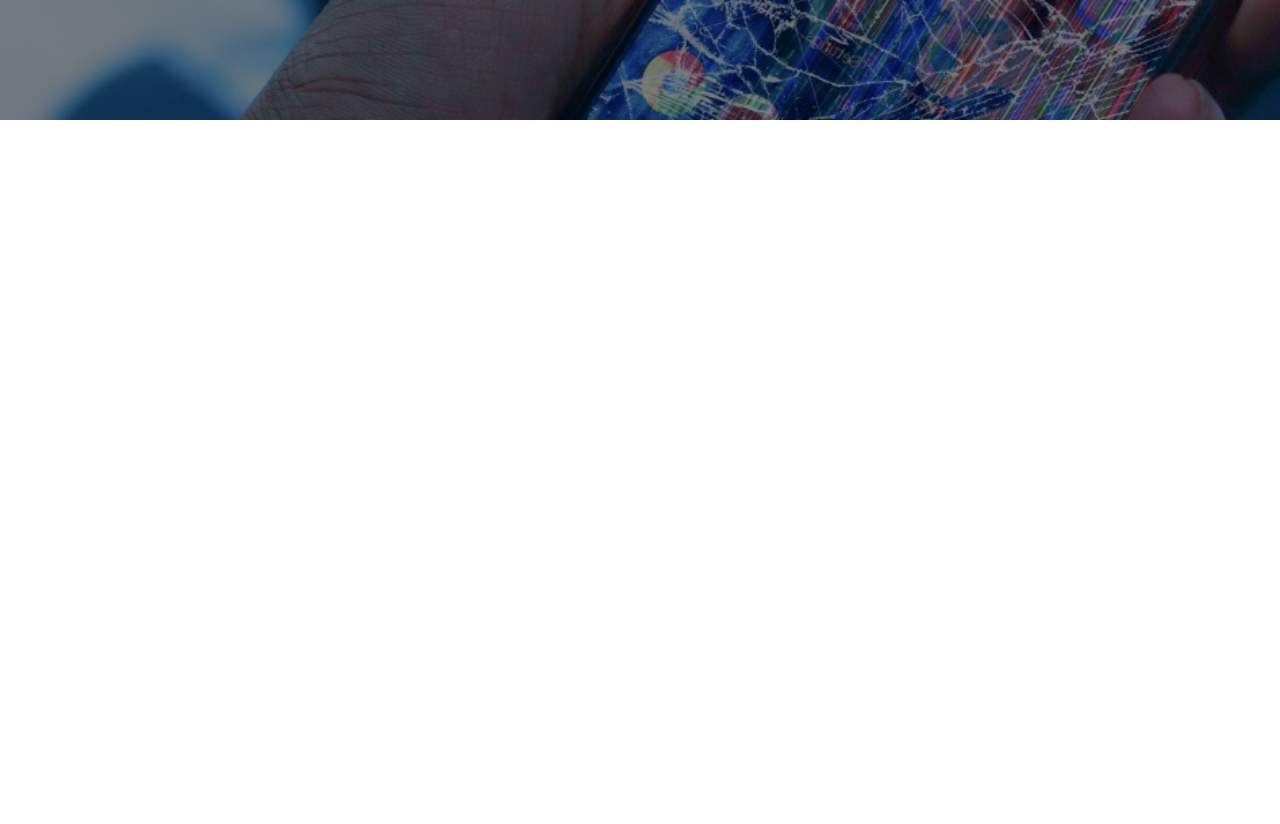
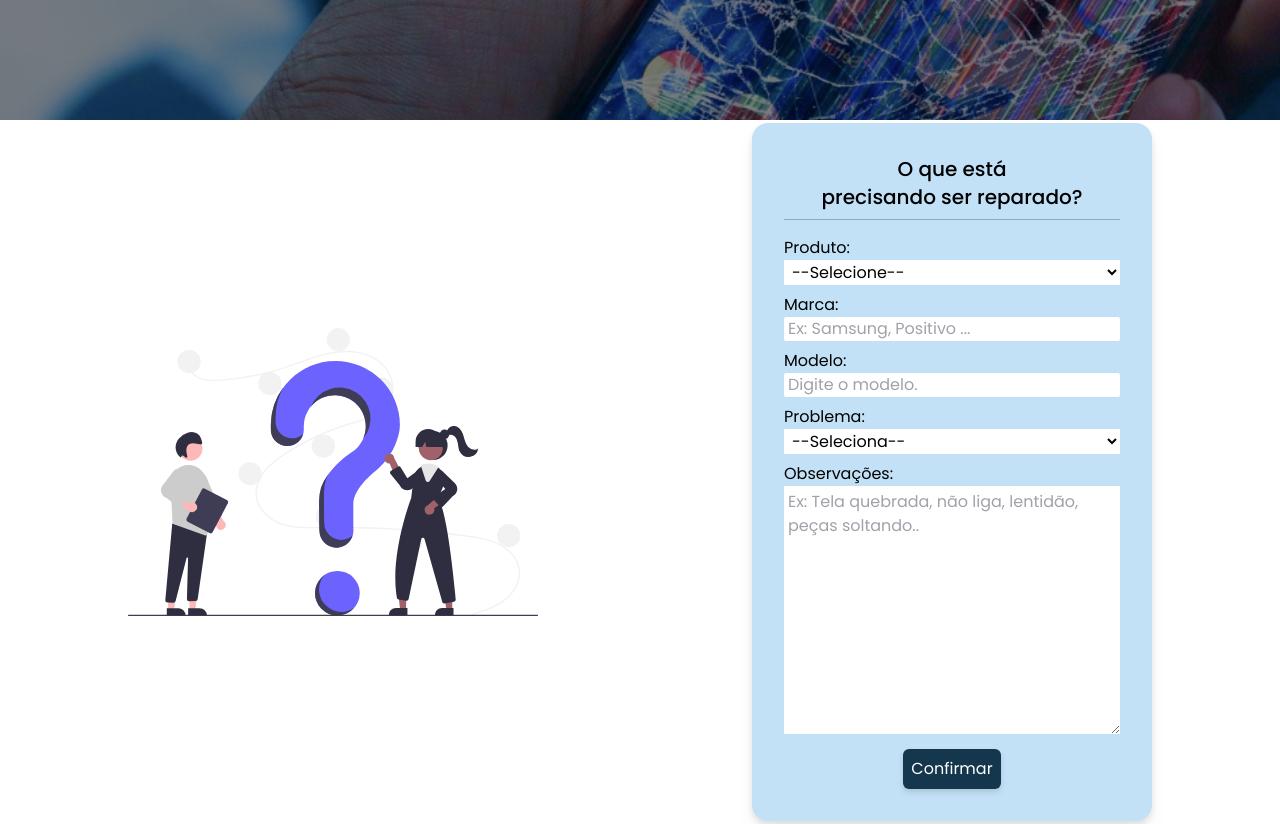
Before and after one commit to JoaoPedroArnaut/ezfix-front-end, a Next.js app: page / in a window 1280 px wide. Shown: the part 680-1504 px from the top of the page. Built offline with nearby package versions, Linux system fonts and the light colour scheme.

Commit message:
section 2

```diff
--- a/src/components/Banner.jsx
+++ b/src/components/Banner.jsx
@@ -9,7 +9,7 @@ const Banner = () => {
                     <div className="p-4 lg:w-3/4 w-full min-w-min rounded-xl">
                         <h1 className="sm:text-4xl lg:text-4xl xl:text-5xl text-xl text-white font-bold mb-4">Está com dificuldade para encontrar uma assistência técnica ideal?</h1>
                         <hr className="text-white sm:w-2/3 text-opacity-25" />
-                        <p className="text-white  lg:text-2xl sm:text-xl xl:text-4xl text-xl  w-full sm:w-3/4 my-4">Nós a EZFix vamos te proporcionar uma busca simples e em poucos passos. Vamos lá?</p>
+                        <p className="text-white lg:text-2xl sm:text-xl xl:text-4xl text-xl  w-full sm:w-3/4 my-4">Nós a EZFix vamos te proporcionar uma busca simples e em poucos passos. Vamos lá?</p>
                         <hr className="text-white sm:w-1/2 text-opacity-25" />
                         <div className="sm:w-2/3 mt-4">
                             <Botao text="Vamos!" claro="true" />
--- a/src/components/Botao.jsx
+++ b/src/components/Botao.jsx
@@ -3,11 +3,11 @@ import React from 'react'
 const Botao = ({claro,text}) => {
     if(claro){
         return (
-            <button className="bg-blue w-full xl:w-60 xl:h-14 lg:w-56 lg:h-12 xl:text-lg sm:w-48 font-medium min-w-min p-2 sm:rounded-md text-white drop-shadow hover:bg-blue-light duration-75">{text}</button>
+            <button className="bg-blue w-full xl:w-60 xl:h-14 lg:w-56 lg:h-12 xl:text-lg sm:w-48 font-medium min-w-min p-2 sm:rounded-md filter drop-shadow-md text-white hover:bg-blue-light duration-75">{text}</button>
         )
     }else{
         return (
-            <button className="bg-blue-dark w-24 min-w-min p-2 rounded-md text-white drop-shadow hover:bg-blue-light duration-75">{text}</button>
+            <button className="bg-blue-dark w-24 min-w-min p-2 rounded-md text-white filter drop-shadow-md hover:bg-blue-light duration-75">{text}</button>
         )
     }
 }
--- /dev/null
+++ b/src/components/ComboBox.jsx
@@ -0,0 +1,15 @@
+import React from 'react'
+import Label from './Label'
+
+const ComboBox = ({label,opicao}) => {
+    return (
+        <div className="pt-2">
+            <Label value={label + ":"}/>
+            <select className="w-full bg-white px-1">
+                <option  value="" key="">{opicao[0]}</option>
+            </select>
+        </div>
+    )
+}
+
+export default ComboBox
--- /dev/null
+++ b/src/components/FormProduto.jsx
@@ -0,0 +1,24 @@
+import React from 'react'
+import ComboBox from "../components/ComboBox"
+import Input from "../components/Input"
+import TextArea from "../components/TextArea"
+import Botao from "../components/Botao"
+
+const FormProduto = () => {
+    return (
+        <div className="bg-blue-light w-full sm:w-96 p-8 h-fit  sm:rounded-2xl filter drop-shadow-lg">
+            <h1 className="text-xl text-center font-medium">O que está <br /> precisando ser reparado?</h1>
+            <hr className="opacity-25 my-2 " />
+            <ComboBox label="Produto" opicao={["--Selecione--", "Celular"]} />
+            <Input label="Marca" placeholder="Ex: Samsung, Positivo ..." />
+            <Input label="Modelo" placeholder="Digite o modelo." />
+            <ComboBox label="Problema" opicao={["--Seleciona--"]} />
+            <TextArea label="Observações" placeholder="Ex: Tela quebrada, não liga, lentidão, peças soltando.." />
+            <div className="w-full flex justify-around mt-2">
+                <Botao text="Confirmar" />
+            </div>
+        </div>
+    )
+}
+
+export default FormProduto
--- /dev/null
+++ b/src/components/Input.jsx
@@ -0,0 +1,13 @@
+import React from 'react'
+import Label from './Label'
+
+const Input = ({label,placeholder}) => {
+    return (
+        <div className="pt-2">
+            <Label value={label + ":"}/>
+            <input className="w-full rounded-sm bg-white px-1" placeholder={placeholder} type="text" />
+        </div>
+    )
+}
+
+export default Input
--- /dev/null
+++ b/src/components/Label.jsx
@@ -0,0 +1,9 @@
+import React from 'react'
+
+const Label = ({value}) => {
+    return (
+        <label className="pt-2">{value}</label>
+    )
+}
+
+export default Label
--- /dev/null
+++ b/src/components/TextArea.jsx
@@ -0,0 +1,13 @@
+import React from 'react'
+import Label from './Label'
+
+const TextArea = ({label,placeholder}) => {
+    return (
+        <div className="pt-2">
+            <Label value={label + ":"}/>
+            <textarea className="w-full p-1" placeholder={placeholder} cols="30" rows="10"></textarea>
+        </div>
+    )
+}
+
+export default TextArea
--- a/src/pages/index.jsx
+++ b/src/pages/index.jsx
@@ -1,15 +1,18 @@
 import Navbar from "../components/Navbar"
-import Image from 'next/image'
-import Botao from "../components/Botao"
 import Banner from "../components/Banner"
+import FormProduto from "../components/FormProduto"
+
 
 function Home() {
     return (
         <>
-            <Navbar login={["Login", "Criar conta"]}/>
-            <Banner/>
-            <div className="alturaSemNavbar w-full">
-
+            <Navbar login={["Login", "Criar conta"]} />
+            <Banner />
+            <div className="w-full alturaSemNavbar">
+                <div className="container h-full flex items-center lg:justify-between justify-around w-full sm:w-4/5">
+                    <img src="/undraw_Questions_re_1fy7.svg" alt="" className="xl:w-2/4 lg:w-2/5 hidden lg:block"/>
+                    <FormProduto/>
+                </div>
             </div>
 
         </>
--- a/src/styles/globals.css
+++ b/src/styles/globals.css
@@ -21,3 +21,7 @@ a {
 .alturaSemNavbar{
   height: calc(100vh - 6rem);
 }
+
+.h-fit{
+  height: fit-content;
+}
--- a/tailwind.config.js
+++ b/tailwind.config.js
@@ -2,8 +2,11 @@ module.exports = {
   purge: ['./src/pages/**/*.{js,ts,jsx,tsx}', './src/components/**/*.{js,ts,jsx,tsx}'],
   darkMode: false, // or 'media' or 'class'
   theme: {
+    container: {
+      center: true,
+    },
     screens: {
-      'sm': '768px',
+      'sm': '640px',
       // => @media (min-width: 640px) { ... }
 
       'lg': '1024px',
@@ -31,6 +34,9 @@ module.exports = {
       },
       black: {
         DEFAULT: '#000000'
+      },
+      gray:{
+        DEFAULT: '#CCCCCC'
       }
     }
   },
```
Also changed, not shown: public/undraw_Questions_re_1fy7.svg (added).
